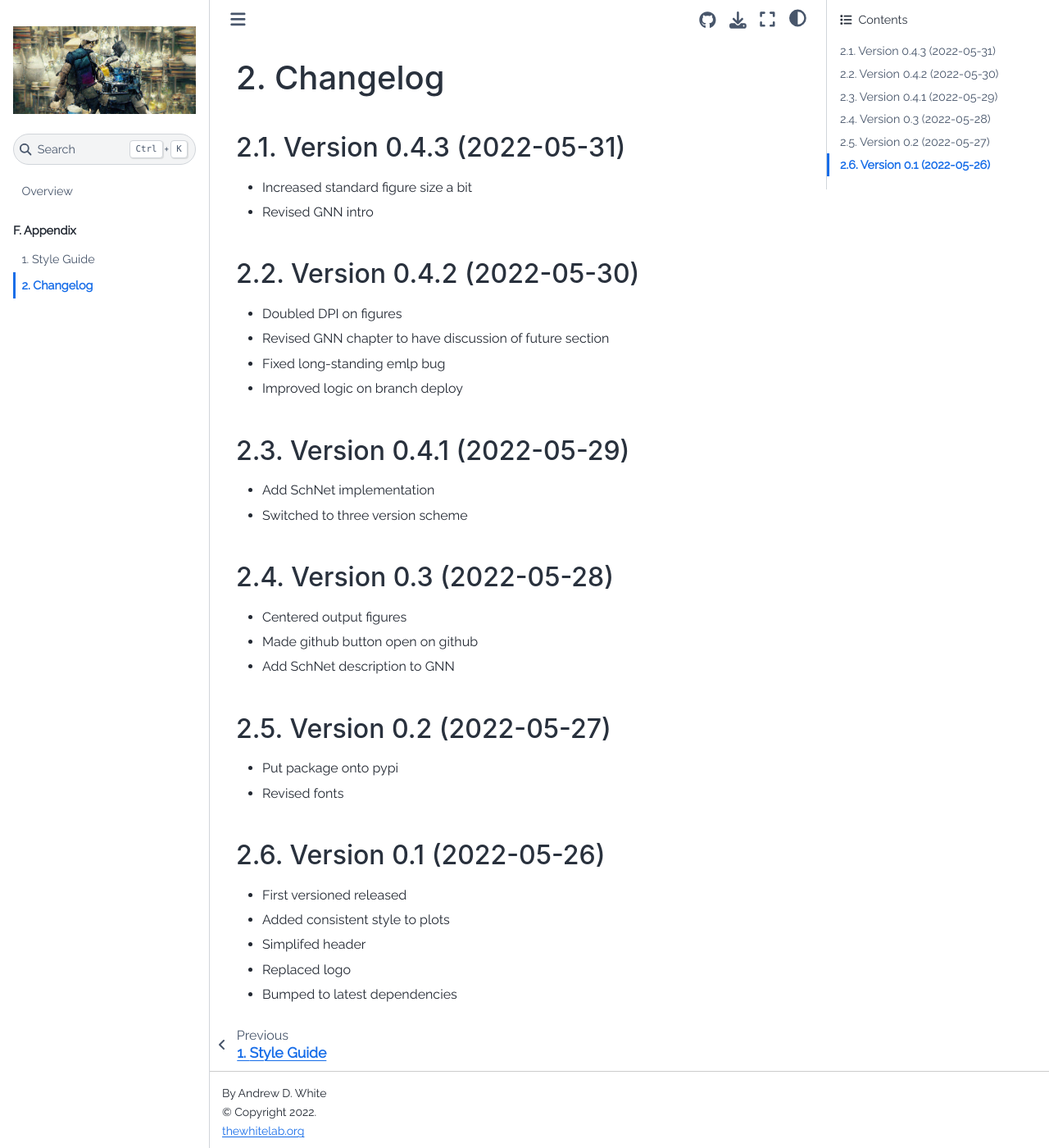
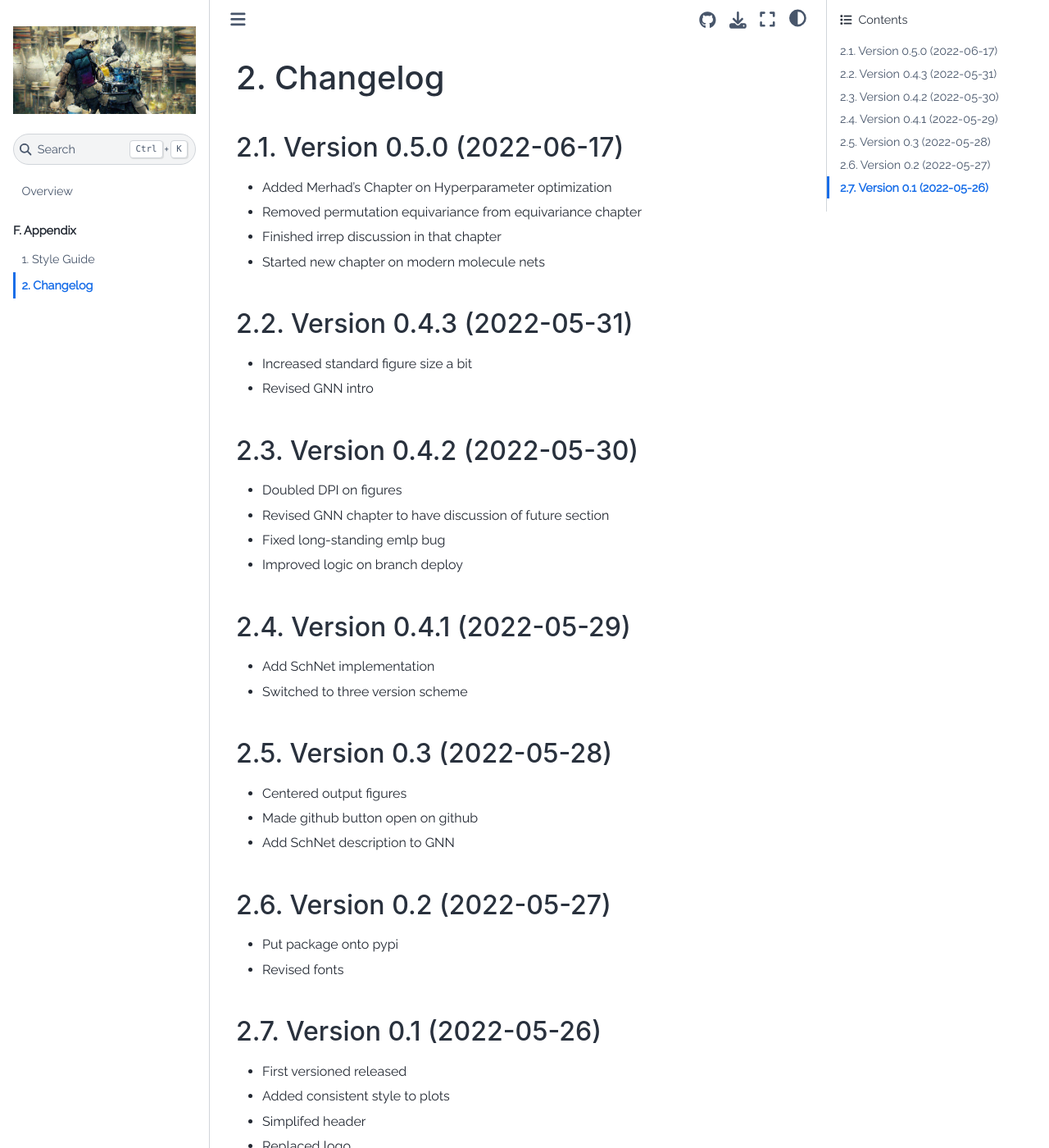
Before and after one commit to whitead/dmol-book, a Jupyter Book: the page built from changelog.md, in a window 1280 px wide and 1400 px high. Shown: the whole window at 82% size. Built offline with Jupyter Book 1.0.4 settings and Sphinx 7.4.7 and the Sphinx Book theme 1.1.4, drawn with Linux system fonts in a browser that asks for light colours; pages that are not in the unit, such as notebooks, are missing from menus.

Commit message:
Updated equivariant discussions

```diff
--- a/_toc.yml
+++ b/_toc.yml
@@ -20,6 +20,7 @@ parts:
   - file: dl/gnn
   - file: dl/data
   - file: dl/Equivariant
+  - file: dl/molnets
   - file: dl/xai
   - file: dl/attention
   - file: dl/NLP
--- a/changelog.md
+++ b/changelog.md
@@ -1,4 +1,12 @@
 # Changelog
+
+
+## Version 0.5.0 (2022-06-17)
+
+* Added Merhad's Chapter on Hyperparameter optimization
+* Removed permutation equivariance from equivariance chapter
+* Finished irrep discussion in that chapter
+* Started new chapter on modern molecule nets
 
 ## Version 0.4.3 (2022-05-31)
 
```
Also changed, not shown: 3 other files.
